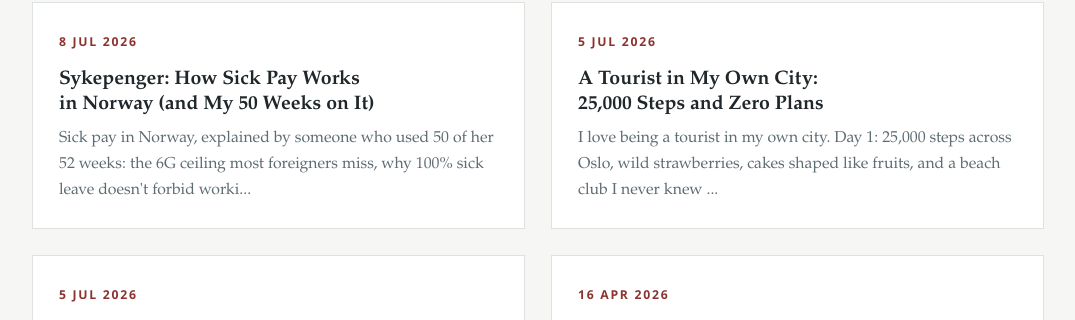
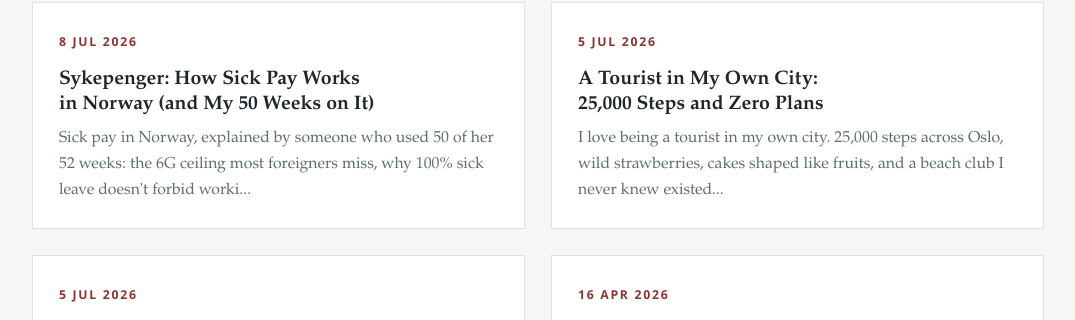
Before and after one commit to phuongnhu/norway-life-site, a Jekyll site: the page built from index.html, in a window 1280 px wide and 900 px high, scrolled down 801 px. Shown: the part 129-449 px from the top of the window, without its empty margins (102-1177 px from the left). Built offline with Jekyll 4.4.1, drawn with Linux system fonts in a browser that asks for light colours.

Commit message:
Add 'A tourist in my own city' series page; link from Life in Norway; series front matter on first walk post; de-number description

```diff
--- a/_posts/2026-07-05-a-tourist-in-my-own-city-25000-steps-and-zero-plans.md
+++ b/_posts/2026-07-05-a-tourist-in-my-own-city-25000-steps-and-zero-plans.md
@@ -3,8 +3,9 @@
 title: "A Tourist in My Own City: 25,000 Steps and Zero Plans"
 date: 2026-07-05 18:00:00 +0200
 categories: ["Life in Norway"]
+series: "A tourist in my own city"
 image: /images/2026/07/fjaerkonfekt-coconut-mango-cake.jpg
-description: "I love being a tourist in my own city. Day 1: 25,000 steps across Oslo, wild strawberries, cakes shaped like fruits, and a beach club I never knew existed. With all the real prices."
+description: "I love being a tourist in my own city. 25,000 steps across Oslo, wild strawberries, cakes shaped like fruits, and a beach club I never knew existed. With all the real prices."
 ---
 
 ![A cake shaped like half a coconut, filled with cream and fresh mango, on a café terrace](/images/2026/07/fjaerkonfekt-coconut-mango-cake.jpg)
--- a/life-in-norway.html
+++ b/life-in-norway.html
@@ -9,6 +9,7 @@
       <h3>Life in Norway</h3>
     </div>
     <p class="block-sub">Fifteen years in, still taking notes. The costs, the systems, the winters, and the everyday life between them. Newest first.</p>
+    <p class="block-sub">Series: <a href="{{ '/tourist-in-my-own-city/' | relative_url }}">A tourist in my own city</a>, one real day out in Oslo at a time.</p>
     <ol class="chapters plain">
       {% assign norway = site.categories["Life in Norway"] %}
       {% for p in norway %}
```
Also changed, not shown: tourist-in-my-own-city.html (added, +23 -0 lines).
